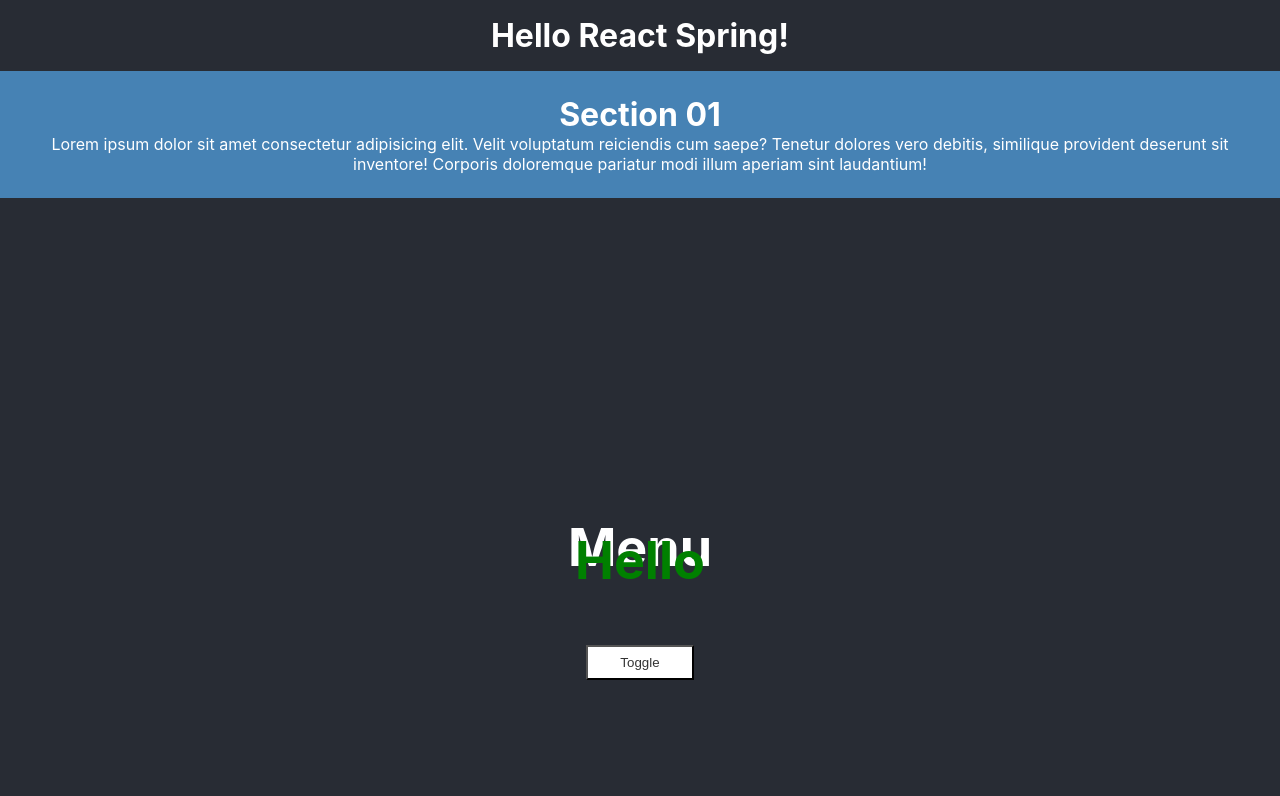
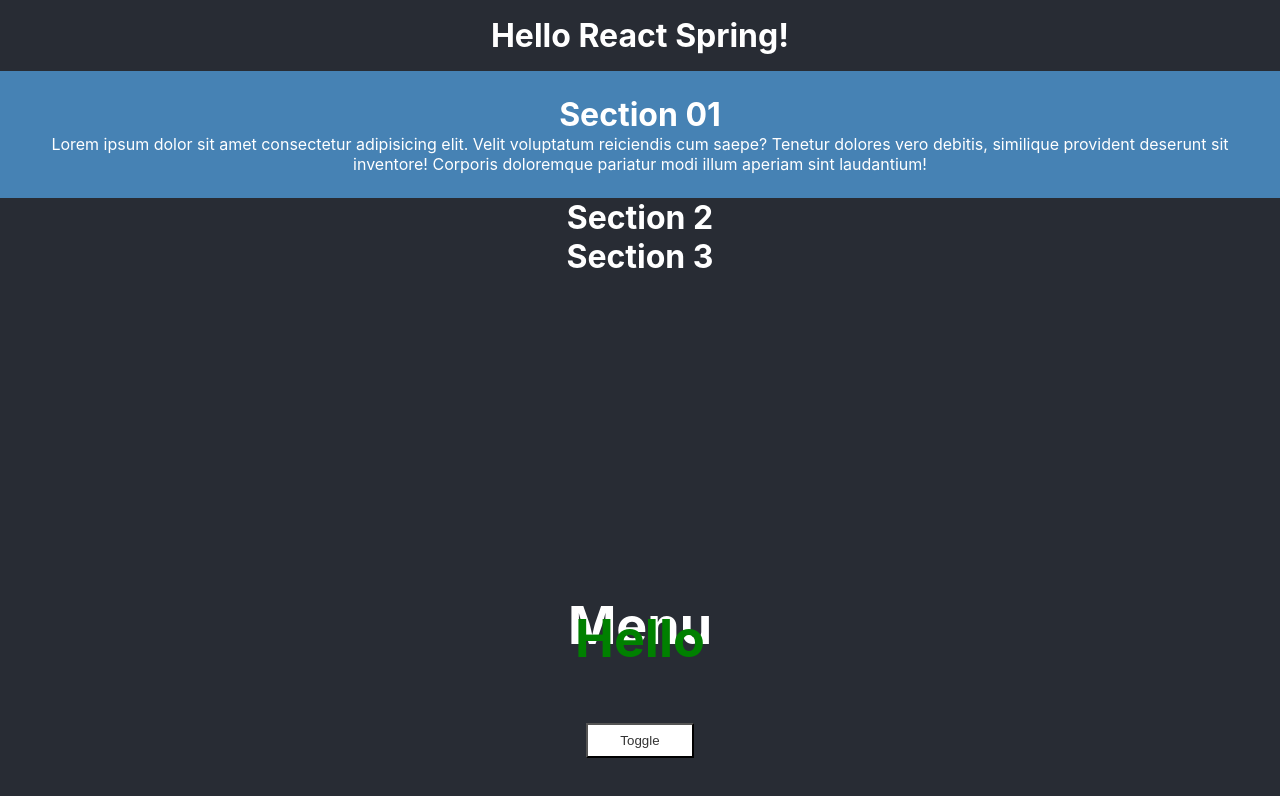
Before and after one commit to jsoomie/animations-folder, a React (Create React App) app in the folder react-spring-tuts/: page / in a window 1280 px wide. Shown: the top 796 px of the page. Built offline with nearby package versions, Linux system fonts and the light colour scheme.

Commit message:
chore: create boiler plate for section 2 and 3

```diff
--- /dev/null
+++ b/react-spring-tuts/src/components/Traversy/Section02.tsx
@@ -0,0 +1,7 @@
+export const Section02 = () => {
+  return (
+    <div>
+      <h1>Section 2</h1>
+    </div>
+  );
+};
--- /dev/null
+++ b/react-spring-tuts/src/components/Traversy/Section03.tsx
@@ -0,0 +1,7 @@
+export const Section03 = () => {
+  return (
+    <div>
+      <h1>Section 3</h1>
+    </div>
+  );
+};
--- a/react-spring-tuts/src/components/Traversy/index.tsx
+++ b/react-spring-tuts/src/components/Traversy/index.tsx
@@ -1,8 +1,12 @@
 import { Section01 } from "./Section01";
+import { Section02 } from "./Section02";
+import { Section03 } from "./Section03";
 export const Traversy = () => {
   return (
     <div>
       <Section01 />
+      <Section02 />
+      <Section03 />
     </div>
   );
 };
```
